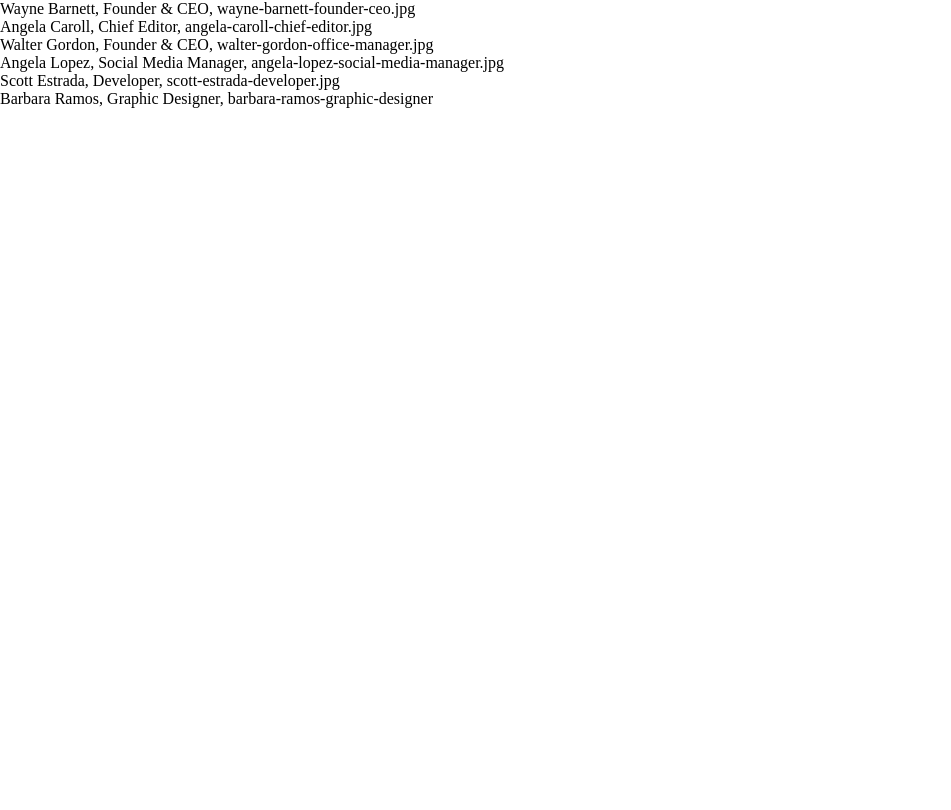
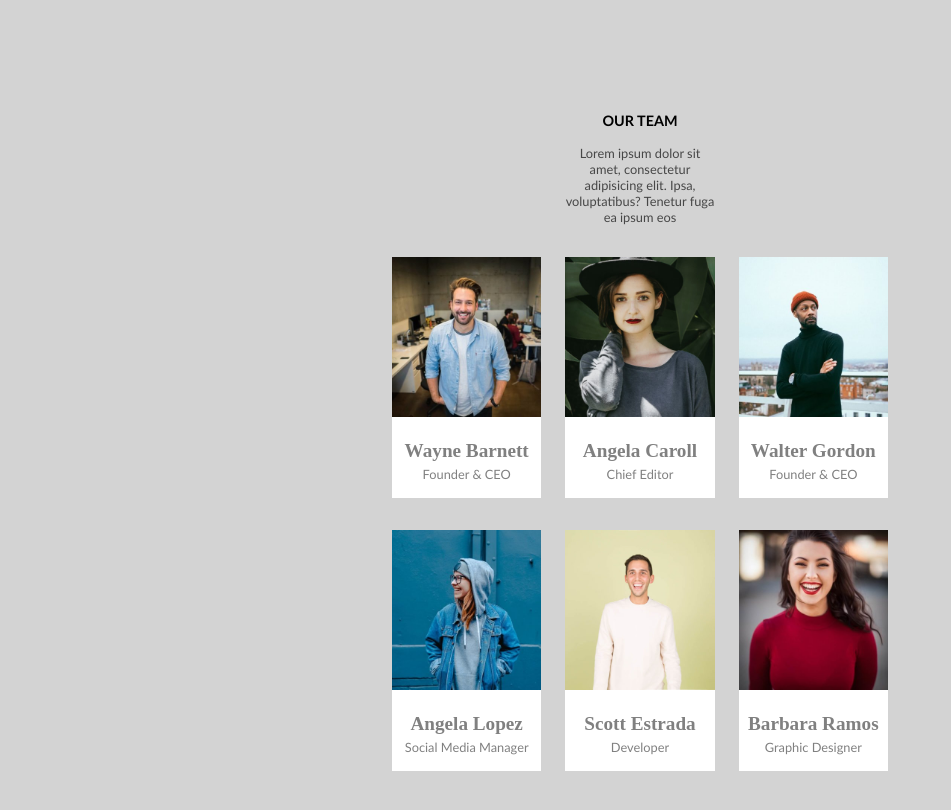
Before and after one commit to andreaa21/js-our-team, a plain HTML site: page index.html in a window 1280 px wide. Shown: the whole page, without its empty margins (0-951 px from the left). Drawn offline with nearby package versions, Linux system fonts and the light colour scheme.

Commit message:
milestone 3

```diff
--- a/css/style.css
+++ b/css/style.css
@@ -3,3 +3,47 @@
     padding: 0;
     box-sizing: border-box;
 }
+
+.debug{
+    background-color: rgba(255, 0, 0, .25);
+    border: 1px solid black;
+}
+
+img{
+    width: 100%;
+}
+
+body{
+    background-color: lightgray;
+    font-family: 'Trebuchet MS', 'Lucida Sans Unicode', 'Lucida Grande', 'Lucida Sans', Arial, sans-serif;
+}
+.main-wrapper{
+    height: 100vh;
+}
+.c-container{
+    width: 50%;
+}
+
+.title h1{
+    font-size: .9rem;
+    text-transform: uppercase;
+}
+.text p{
+    font-size: .8rem;
+    text-align: center;
+    color: rgb(71, 71, 71);
+}
+
+
+.card{
+    background-color: white;
+    color: gray;
+    cursor: pointer;
+}
+.card .card-title{
+    font-family:'Times New Roman', Times, serif;
+    font-size: 1.2rem;
+}
+.card .card-text{
+    font-size: .8rem;
+}
--- a/index.html
+++ b/index.html
@@ -13,10 +13,30 @@
 </head>
 <body>
 
-    <ul class="lista">
+    <!-- <ul class="lista"></ul> -->
 
-    </ul>
+    <div class="main-wrapper p-5">
+        <div class="container c-container p-5">
+            <div class="row d-flex justify-content-center">
+                <div class="col-4 d-flex flex-column align-items-center">
+                    <div class="title my-3">
+                        <h1>
+                            Our Team
+                        </h1>
+                    </div>
+                    <div class="text">
+                        <p>
+                            Lorem ipsum dolor sit amet, consectetur adipisicing elit. Ipsa, voluptatibus? Tenetur fuga ea ipsum eos
+                        </p>
+                    </div>
+                </div>
+            </div>
+            <div class="row d-flex flex-wrap mt-3" id="row">
 
+            </div>
+        </div>
+
+    </div>
     <script src="js/script.js"></script>
 </body>
 </html>
--- a/js/script.js
+++ b/js/script.js
@@ -58,7 +58,7 @@ const team =[
     {
         name: 'Barbara Ramos',
         role: 'Graphic Designer',
-        image: 'barbara-ramos-graphic-designer'
+        image: 'barbara-ramos-graphic-designer.jpg'
     }
 ]
 
@@ -71,9 +71,28 @@ for (member of team){
 
 // MILESTONE 2
 
-const lista = document.querySelector('.lista');
+// const lista = document.querySelector('.lista');
 
-for(let member of team){
-    const output = `<li>${member.name}, ${member.role}, ${member.image}</li>`;
-    lista.innerHTML += output;
+// for(let member of team){
+//     const output = `<li>${member.name}, ${member.role}, ${member.image}</li>`;
+//     lista.innerHTML += output;
+// }
+
+// MILESTONE 3
+
+const row = document.getElementById('row');
+
+for(member of team){
+    let card = `
+        <div class="col-4 d-flex justify-content-center py-3">
+        <div class="card" style="width: 18rem;">
+            <div class="card-img"><img src="img/${member.image}" class="card-img-top" alt="${member.name}"></div>
+            <div class="card-body d-flex flex-column align-items-center my-3">
+              <h5 class="card-title p-1">${member.name}</h5>
+              <p class="card-text">${member.role}</p>
+            </div>
+          </div>
+        </div>
+        `;
+ row.innerHTML += card;
 }
```
